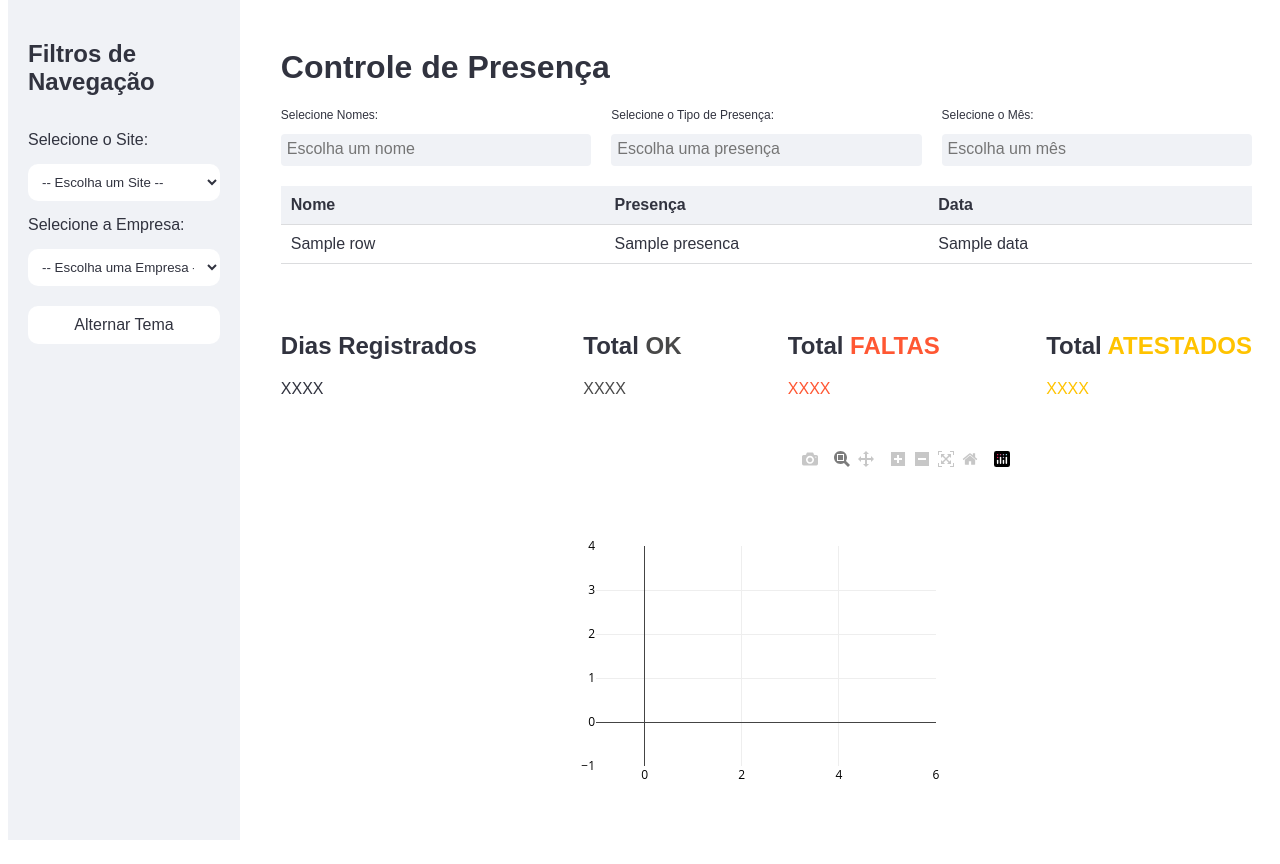
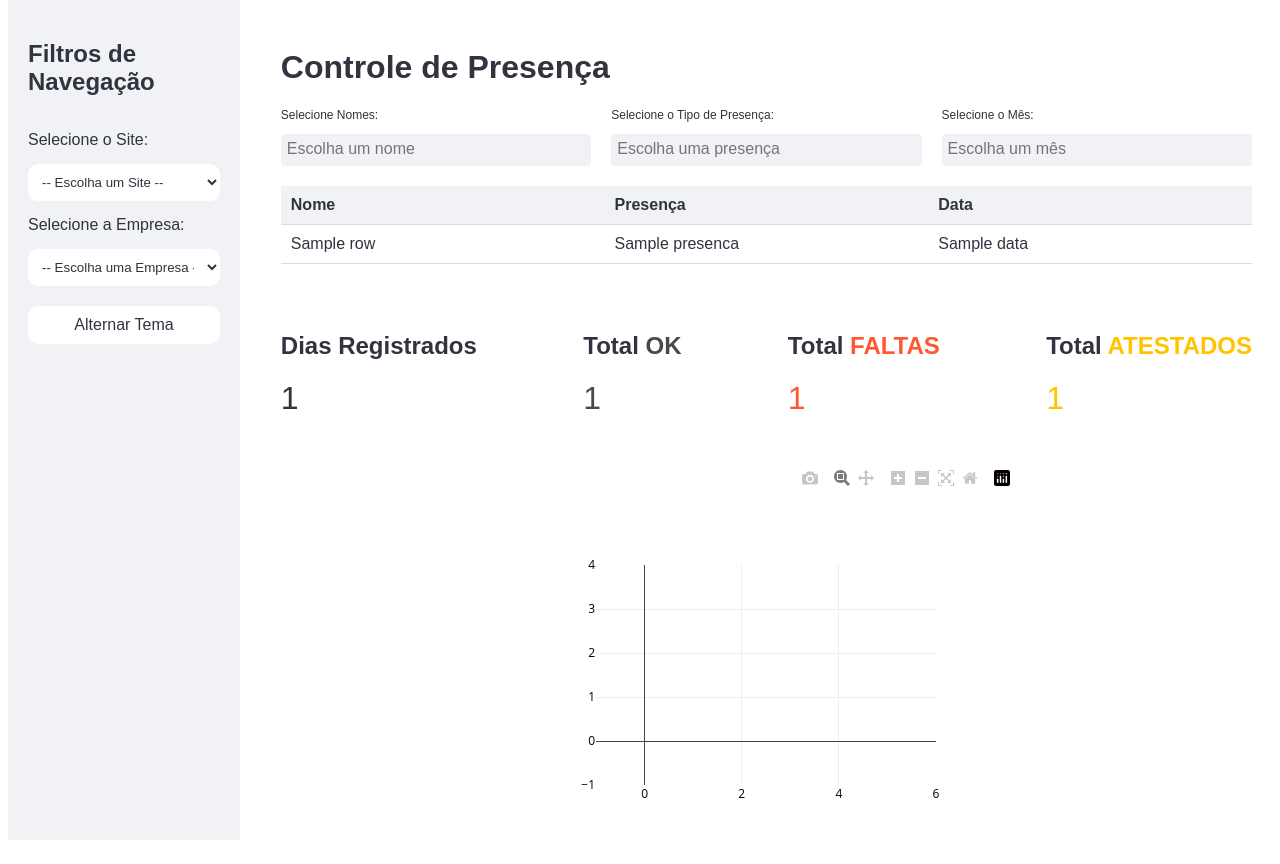
Before and after one commit to Pontessxx/VenvQua-Flask_integration_v1, a Flask app: template meu_app_flask/templates/index.html in a window 1280 px wide. Shown: the top 864 px of the page. Run offline with Flask 3, Linux system fonts and the light colour scheme; the template is opened without the code that fills it: most values are stand-ins (such as "Sample title", 1, 10 or a date in 2020); some libraries are stand-ins or nearby versions.

Commit message:
legenda_interativa

```diff
--- a/meu_app_flask/app.py
+++ b/meu_app_flask/app.py
@@ -204,6 +204,13 @@
                 fig_barras_empilhadas = go.Figure(data=barras, layout=layout)
                 stacked_bar_chart_data = json.dumps(fig_barras_empilhadas, cls=plotly.utils.PlotlyJSONEncoder)
 
+                total_dias_registrados = df['Data'].nunique()  # Contagem de dias únicos
+
+                # Sum up the counts for OK, FALTAS, ATESTADO
+                total_ok = df[df['Presenca'].str.upper() == 'OK'].shape[0]  # Contagem de OK
+                total_faltas = df[df['Presenca'].str.upper() == 'FALTA'].shape[0]  # Contagem de FALTAS
+                total_atestados = df[df['Presenca'].str.upper() == 'ATESTADO'].shape[0]  # Contagem de ATESTADOS
+
         except Exception as e:
             print(f"Erro ao consultar ou criar DataFrame: {e}")
 
@@ -223,6 +230,10 @@
         pie_chart_data=pie_chart_data,
         scatter_chart_data=scatter_chart_data,
         stacked_bar_chart_data=stacked_bar_chart_data,
+        total_dias_registrados=total_dias_registrados,
+        total_ok=total_ok,
+        total_faltas=total_faltas,
+        total_atestados=total_atestados,
         color_marker_map=color_marker_map,
     )
 
--- a/meu_app_flask/static/styles.css
+++ b/meu_app_flask/static/styles.css
@@ -208,7 +208,9 @@
 .legenda_graficos .legenda_grafico_span_atestado span{
     color: #FFC300;
 }
-
+.legenda_graficos .numeros{
+    font-size: 2rem;
+}
 
 
 *::-webkit-scrollbar {
--- a/meu_app_flask/templates/index.html
+++ b/meu_app_flask/templates/index.html
@@ -115,24 +115,24 @@
             <div class="graficos_cards">
                 <!-- Gráfico de Pizza -->
                 <div class="legenda_graficos">
-
                     <div>
                         <h2>Dias Registrados</h2>
-                        <span>XXXX</span>
+                        <span class="numeros">{{ total_dias_registrados }}</span>
                     </div>
                     <div class="legenda_grafico_span_ok">
                         <h2>Total <span>OK</span></h2>
-                        <span>XXXX</span>
+                        <span class="numeros">{{ total_ok }}</span>
                     </div>
                     <div class="legenda_grafico_span_falta">
                         <h2>Total <span>FALTAS</span></h2>
-                        <span>XXXX</span>
+                        <span class="numeros">{{ total_faltas }}</span>
                     </div>
                     <div class="legenda_grafico_span_atestado">
                         <h2>Total <span>ATESTADOS</span></h2>
-                        <span>XXXX</span>
+                        <span class="numeros">{{ total_atestados }}</span>
                     </div>
                 </div>
+
                 <div class="graficos">
                     <div>
                         <!-- <h3>Distribuição de Presença</h3> -->
```
